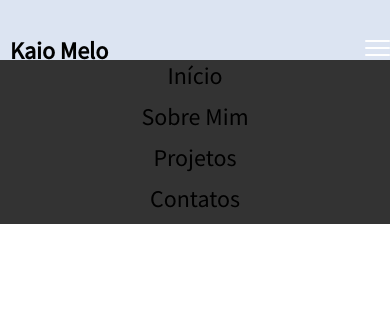
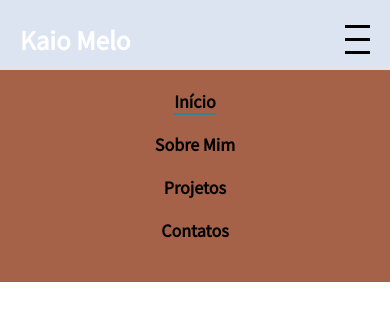
Before and after one commit to KaioMelo/Meu_Portfolio_2.0, a React (Vite) app: page / in a window 390 px wide. Both pictures are taken after a click on the element 377 px from the left and 50 px from the top of the page. Shown: the top 320 px of the page. Built offline with nearby package versions, Linux system fonts and the light colour scheme.

Commit message:
Atualizando MenuBar

```diff
--- a/src/App.jsx
+++ b/src/App.jsx
@@ -1,7 +1,7 @@
 import './App.css'
 import {BrowserRouter} from "react-router-dom"
 
-import Header from './Frontend/components/templates/Header/Header'
+import Header from './components/Header/Header'
 
 function App() {
   return (
--- a/src/Frontend/components/templates/Header/Header.css
+++ /dev/null
@@ -1,74 +0,0 @@
-header{
-    display: flex;
-    justify-content: space-between;
-    align-items: center;
-    height: 100px;
-    background-color: #DCE4F2;
-}
-
-.logoName{
-    padding-left: 10px;
-}
-
-.navBar{
-    display: flex;
-    color: black;
-}
-
-.nav-list {
-    list-style: none;
-    margin: 0;
-    padding: 0;
-    display: flex;
-}
-
-.nav-list li {
-    margin-right: 20px;
-}
-
-.nav-list li a {
-    text-decoration: none;
-    color: black;
-    font-size: 24px;
-}
-
-.menu-toggle {
-    cursor: pointer;
-    display: none;
-    flex-direction: column;
-}
-
-.menu-toggle span {
-    height: 2px;
-    width: 25px;
-    background-color: #fff;
-    margin-bottom: 5px;
-    border-radius: 5px;
-}
-
-@media (max-width: 768px) {
-    .menu-toggle {
-        display: flex;
-    }
-
-    .navbar {
-        display: flex;
-        flex-direction: column;
-        align-items: center;
-        width: 100%;
-        position: absolute;
-        top: 60px;
-        background-color: #333;
-        text-align: center;
-    }
-
-    .nav-list {
-        flex-direction: column;
-        width: 100%;
-    }
-
-    .nav-list li {
-        margin-right: 0;
-        margin-bottom: 10px;
-    }
-}
--- a/src/Frontend/components/templates/Header/Header.jsx
+++ /dev/null
@@ -1,28 +0,0 @@
-import './Header.css'
-import './Script.js'
-import { Link } from 'react-router-dom';
-
-function NavBar(){
-    return(
-        <header>
-            <div className="logoName">
-                <h2>Kaio Melo</h2>
-            </div>
-            <div className="menu-toggle" id="mobile-menu">
-                <span></span>
-                <span></span>
-                <span></span>
-            </div>
-            <nav className="navbar">
-                <ul className="nav-list">
-                    <li><a><Link to='/' className='active'>Início</Link></a></li>
-                    <li><a><Link to=''>Sobre Mim</Link></a></li>
-                    <li><a><Link to=''>Projetos</Link></a></li>
-                    <li><a> <Link to=''>Contatos</Link></a></li>
-                </ul>
-            </nav>
-        </header>
-    )
-}
-
-export default NavBar;
--- /dev/null
+++ b/src/components/Header/Header.css
@@ -0,0 +1,95 @@
+/* Header.css */
+header {
+    display: flex;
+    align-items: center;
+    justify-content: space-between;
+    padding: 20px;
+    background-color: #DCE4F2;
+    color: white;
+    font-size: 24px;
+  }
+
+  .logoName h2 {
+    margin: 0;
+  }
+
+  .menu-toggle {
+    cursor: pointer;
+    display: none;
+  }
+
+  .menu-toggle span {
+    width: 25px;
+    height: 3px;
+    background-color: black;
+    margin: 5px 0;
+    transition: 0.4s;
+  }
+
+  .navbar {
+    display: flex;
+    align-items: center;
+  }
+
+  .nav-list {
+    list-style: none;
+    padding: 0;
+    margin: 0;
+    display: flex;
+  }
+
+  .nav-list li {
+    margin-right: 20px;
+  }
+
+  .nav-list a {
+    text-decoration: none;
+    color: black;
+    font-weight: bold;
+  }
+
+  .active {
+    border-bottom: 2px solid #35848C;
+  }
+
+  @media screen and (max-width: 768px) {
+    header {
+      flex-direction: row;
+      align-items: center;
+      font-size: 18px;
+    }
+
+    .menu-toggle {
+      display: flex;
+      flex-direction: column;
+      align-items:  center;
+    }
+
+    .navbar {
+      display: none;
+      width: 100%;
+      position: absolute;
+      top: 70px;
+      left: 0;
+      background-color: #A66249;
+    }
+
+    .nav-list {
+      flex-direction: column;
+      text-align: center;
+      margin: auto;
+      padding: 20px;
+    }
+
+    .nav-list li {
+        padding-bottom: 20px;
+    }
+
+    .nav-list li {
+      margin: 0;
+    }
+
+    .navbar.open {
+      display: flex;
+    }
+  }
--- /dev/null
+++ b/src/components/Header/Header.jsx
@@ -0,0 +1,51 @@
+// NavBar.js
+import { useState } from 'react';
+import { Link } from 'react-router-dom';
+import './Header.css';
+
+function NavBar() {
+  const [menuOpen, setMenuOpen] = useState(false);
+
+  const toggleMenu = () => {
+    setMenuOpen(!menuOpen);
+  };
+
+  return (
+    <header>
+      <div className="logoName">
+        <h2>Kaio Melo</h2>
+      </div>
+      <div className="menu-toggle" id="mobile-menu" onClick={toggleMenu}>
+        <span></span>
+        <span></span>
+        <span></span>
+      </div>
+      <nav className={`navbar ${menuOpen ? 'open' : ''}`}>
+        <ul className="nav-list">
+          <li>
+            <Link to="/" className="active" onClick={toggleMenu}>
+              Início
+            </Link>
+          </li>
+          <li>
+            <Link to="" onClick={toggleMenu}>
+              Sobre Mim
+            </Link>
+          </li>
+          <li>
+            <Link to="" onClick={toggleMenu}>
+              Projetos
+            </Link>
+          </li>
+          <li>
+            <Link to="" onClick={toggleMenu}>
+              Contatos
+            </Link>
+          </li>
+        </ul>
+      </nav>
+    </header>
+  );
+}
+
+export default NavBar;
```
Also changed, not shown: src/components/Body/Body.jsx (renamed from src/Frontend/components/templates/Body/Body.jsx), src/components/Footer/Footer.jsx (added), src/pages/Home.jsx (added).
